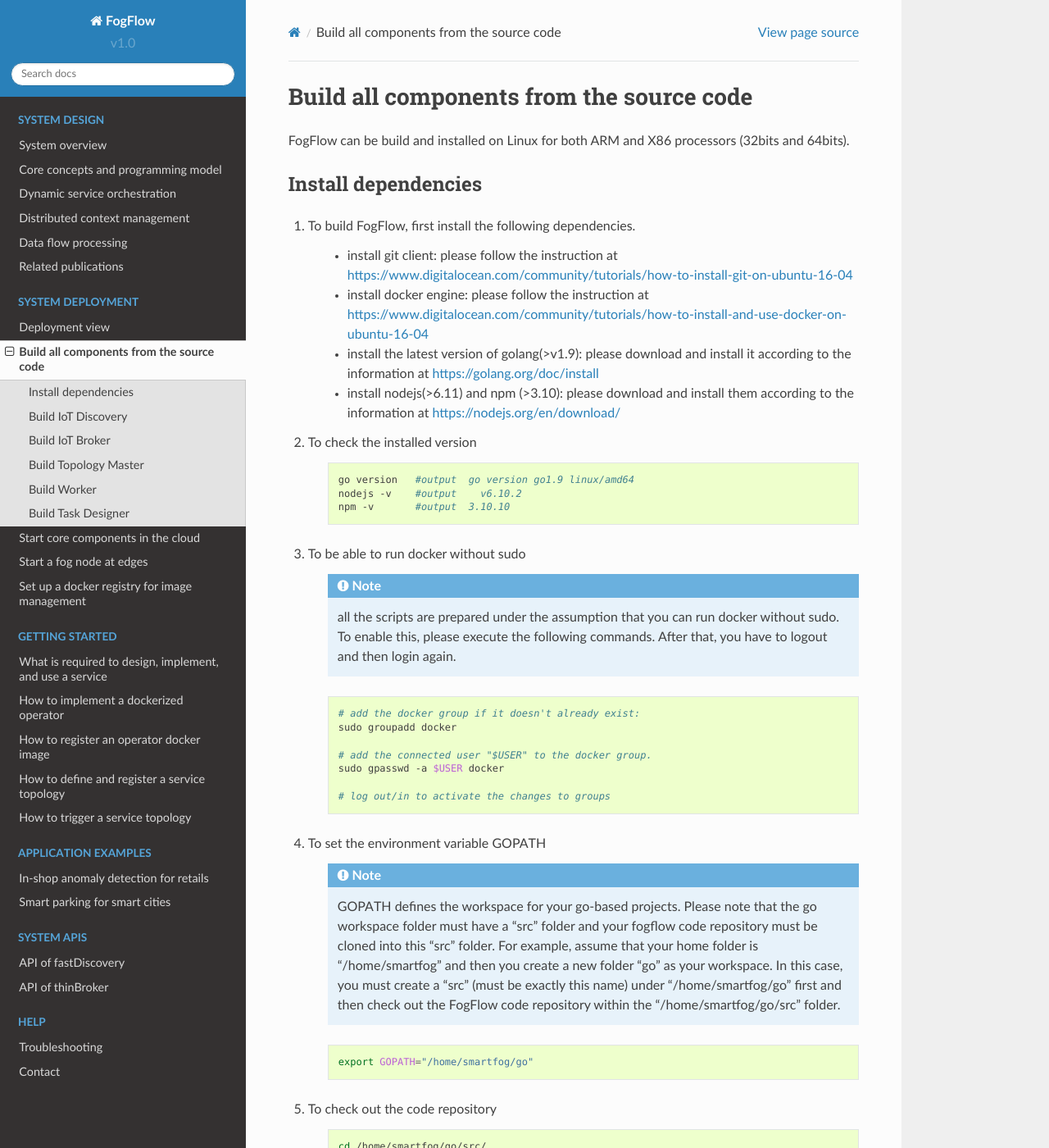
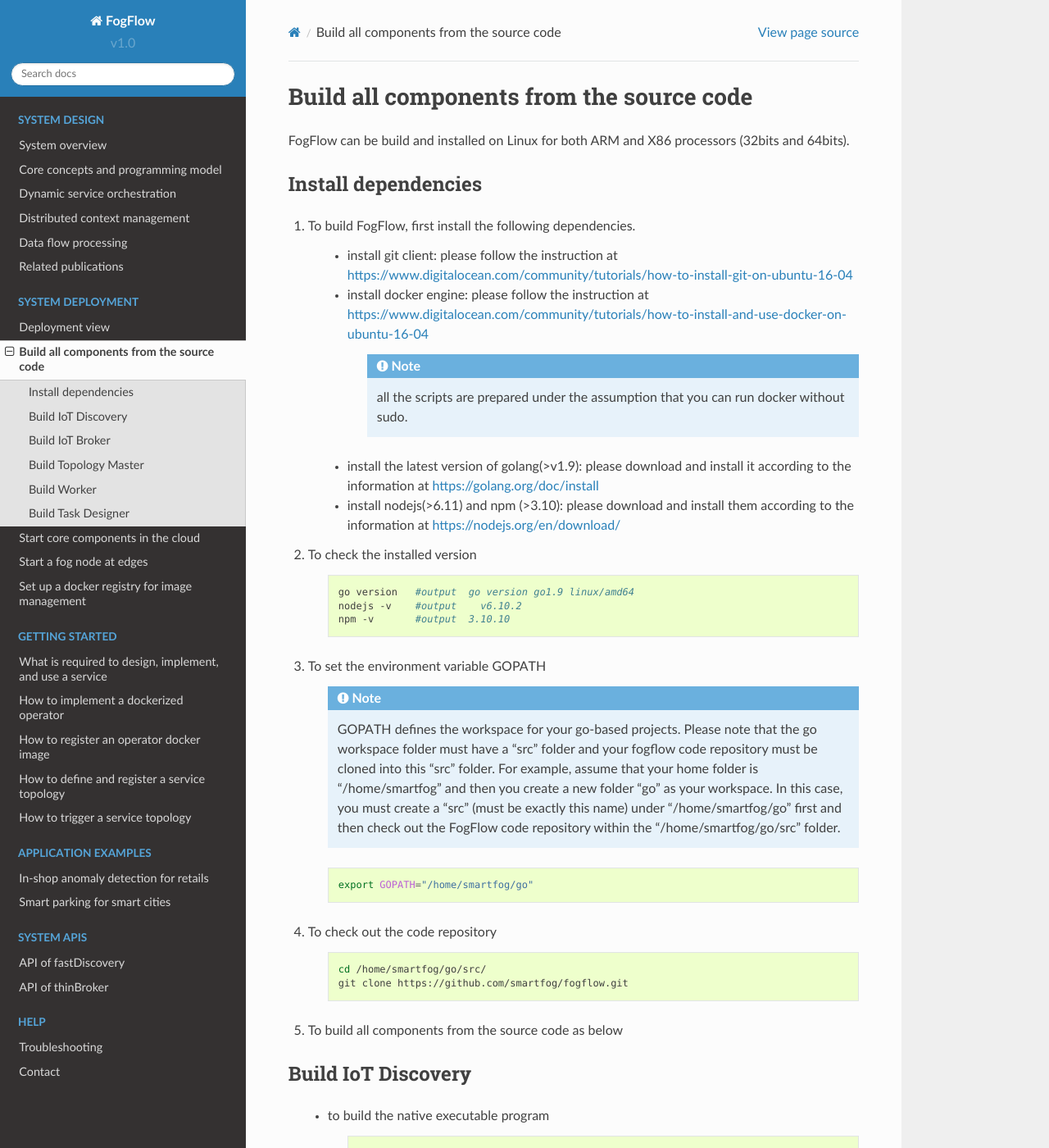
Before and after one commit to smartfog/fogflow, a Sphinx documentation site: the page built from doc/en/source/build.rst, in a window 1280 px wide and 1400 px high. Shown: the whole window at 82% size. Built offline with Sphinx 7.4.7 and the Read the Docs theme 2.0.0, drawn with Linux system fonts in a browser that asks for light colours; some of the changed text lies outside the part shown.

```diff
--- a/doc/en/source/build.rst
+++ b/doc/en/source/build.rst
@@ -25,22 +28,6 @@
 		go version   #output  go version go1.9 linux/amd64
   		nodejs -v    #output 	v6.10.2
   		npm -v       #output  3.10.10
-
-#. To be able to run docker without sudo
-
-
-	.. note:: all the scripts are prepared under the assumption that you can run docker without sudo. To enable this, please execute the following
-	   commands. After that, you have to logout and then login again.
-
-	.. code-block:: bash
-
-		# add the docker group if it doesn't already exist:
-		sudo groupadd docker
-
-		# add the connected user "$USER" to the docker group.
-		sudo gpasswd -a $USER docker
-
-		# log out/in to activate the changes to groups
 
 
 #. To set the environment variable GOPATH
--- a/doc/en/source/cloud.rst
+++ b/doc/en/source/cloud.rst
@@ -10,11 +10,12 @@
 * **Worker**: fogflow/worker
 * **Task Designer**: fogflow/designer
 
-please install Docker Compose according to the information at
-https://www.digitalocean.com/community/tutorials/how-to-install-docker-compose-on-ubuntu-16-04
+
 
 Start the cloud part of FogFlow
 -----------------------------------------------
+
+.. note:: please install Docker Compose according to the information at https://www.digitalocean.com/community/tutorials/how-to-install-docker-compose-on-ubuntu-16-04
 
 	.. code-block:: bash
 
```
Also changed, not shown: other parts of doc/en/source/build.rst (+14 -1 lines), 2 other files.
